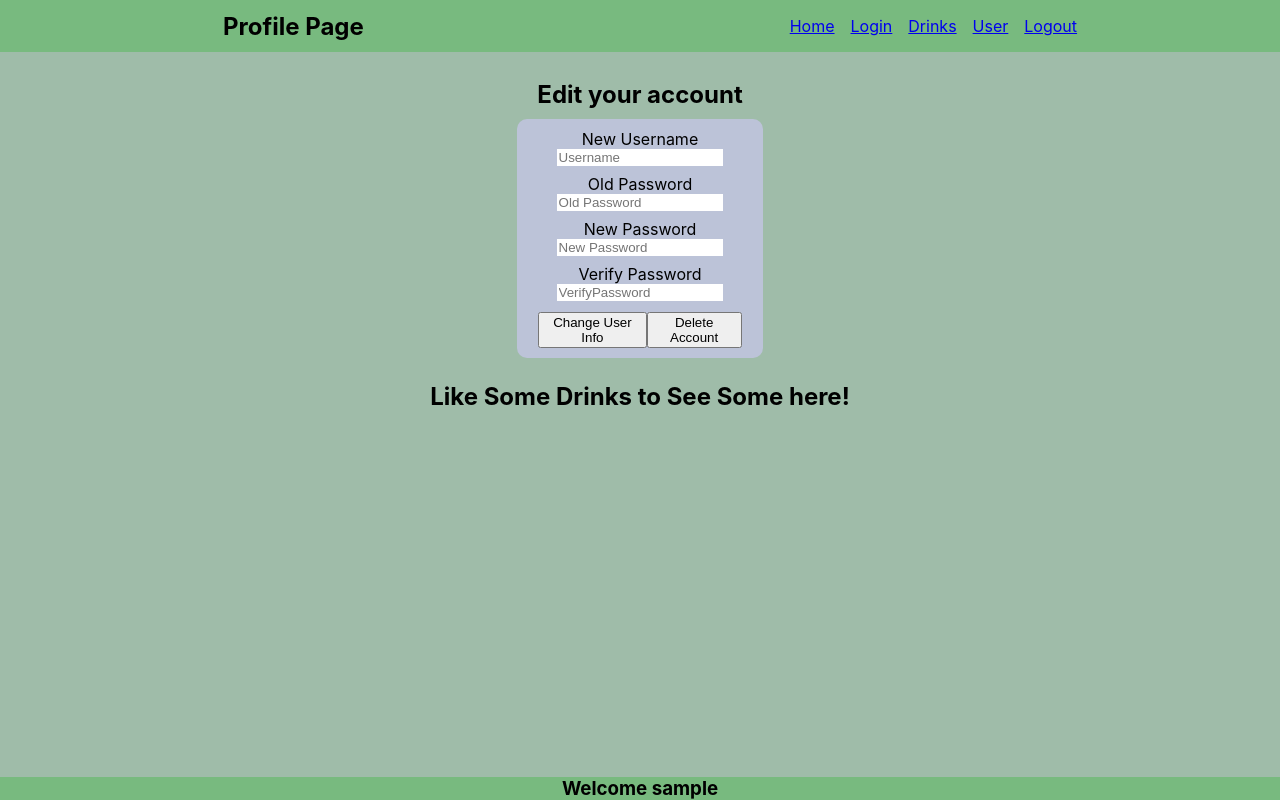
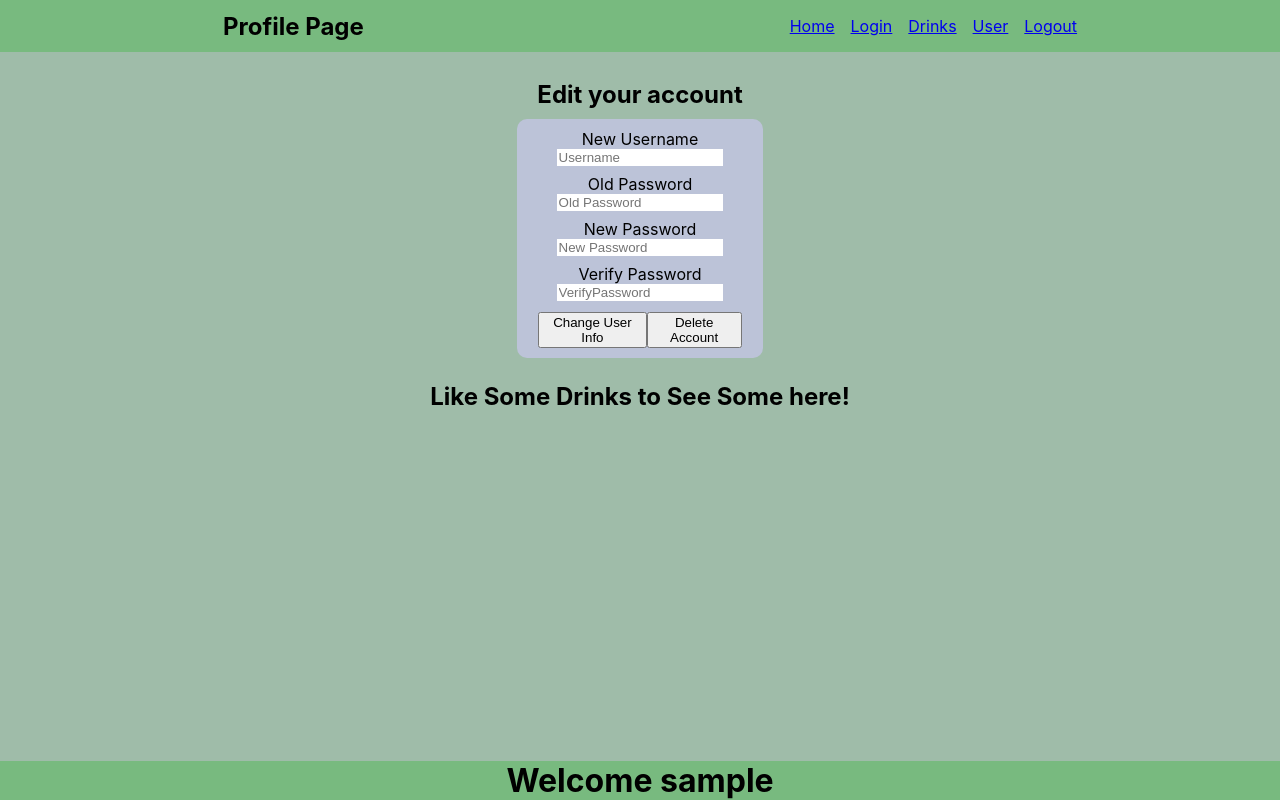
Before and after one commit to normanjli/testpage, a React (Create React App) app in the folder client/: page /user in a window 1280 px wide. Built offline with nearby package versions, Linux system fonts and the light colour scheme; no server answers; sample sign-in values are in the browser's storage.

Commit message:
made message bigger

```diff
--- a/client/src/components/Message/Message.js
+++ b/client/src/components/Message/Message.js
@@ -3,7 +3,7 @@ import React from 'react';
 const Message = ({message}) => {
   return (
   <div className='errMessage'>
-    <h3>{message}</h3>
+    <h1>{message}</h1>
   </div>
   );
 };
```
